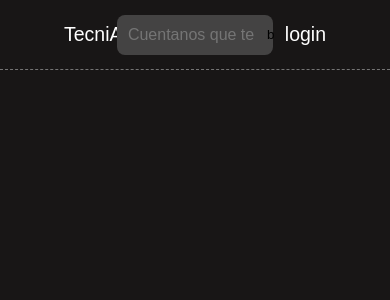
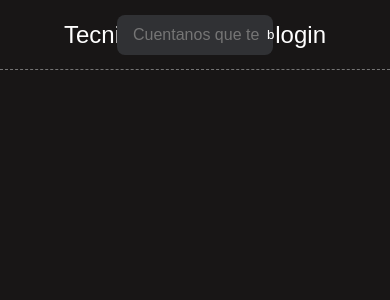
Before and after one commit to kevinsr09/tecniapp-vue, a Vue app: page / in a window 390 px wide. Shown: the top 300 px of the page. Built offline with nearby package versions, Linux system fonts and the light colour scheme; a web font is replaced by a local one.

Commit message:
tb header

```diff
--- a/src/App.vue
+++ b/src/App.vue
@@ -27,7 +27,7 @@ export default{
 
 
 :root{
-  --second-bg-color: #444343;
+  --second-bg-color: #303134;
 }
 
 
--- a/src/components/Header.vue
+++ b/src/components/Header.vue
@@ -21,7 +21,7 @@ export default{
 
     <div class="header-div search">
       <form action="" class="form-search">
-        <input type="text" placeholder="  Cuentanos que te sucedio" class="form-search-text">
+        <input type="text" placeholder="Cuentanos que te sucedio" class="form-search-text">
         <button type="submit" class="form-search-submit">b</button>
       </form>
     </div>
@@ -50,14 +50,14 @@ header{
 
 .login{
   font-family: 'Carter One', sans-serif;
-  font-size: clamp(1.2rem, 5vw, 2rem);
+  font-size: clamp(1.5rem, 3vw, 2rem);
   justify-content: end;
   padding-right: 4rem;
 }
 
 .logo{
   font-family: 'Carter One', sans-serif;
-  font-size: clamp(1.2rem, 5vw, 2rem);
+  font-size: clamp(1.5rem, 3vw, 2rem);
   justify-content: start;
   padding-left: 4rem;
 
@@ -80,6 +80,7 @@ header{
 .form-search-submit{
   width: 7%;
   height: 100%;
+  color: white;
   background-color: var(--second-bg-color);
   border-radius: 0 0.5rem 0.5rem 0;
   transition: background-color 0.1s ease-in-out;
@@ -89,22 +90,22 @@ header{
   width: 93%;
   height: 100%;
   display: block;
+  color: white;
   background-color: var(--second-bg-color);
   border-radius: 0.5rem 0 0 0.5rem;
   transition: background-color 0.1s ease-in-out;
   border: none;
   font-size: clamp(1rem, 2vw, 1.5rem);
+  padding-left: 1rem;
 }
 .form-search:hover {
   border: .2rem solid var(--second-bg-color)
-}
-
-.form-search:hover *{
-  background-color: white;
 }
 
 
 
 
 
+
+
 </style>
```
